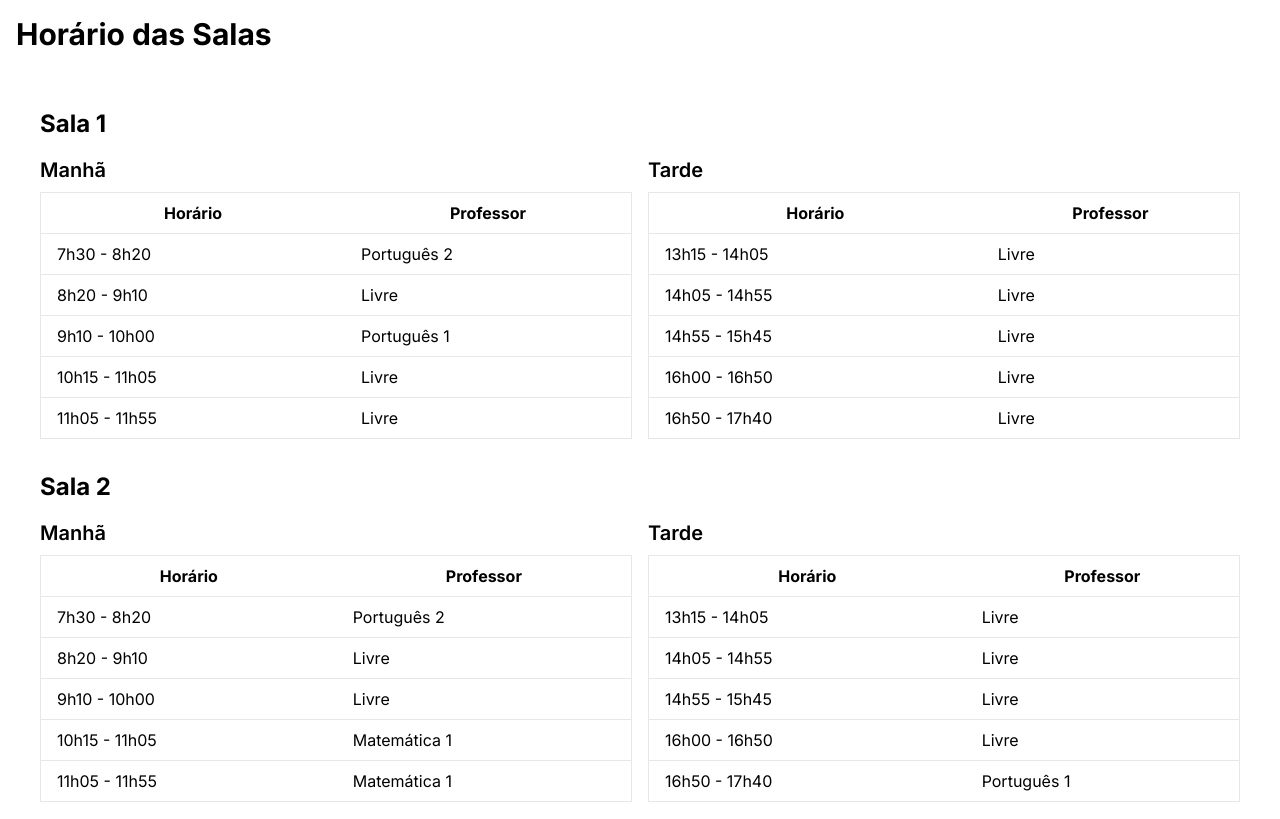
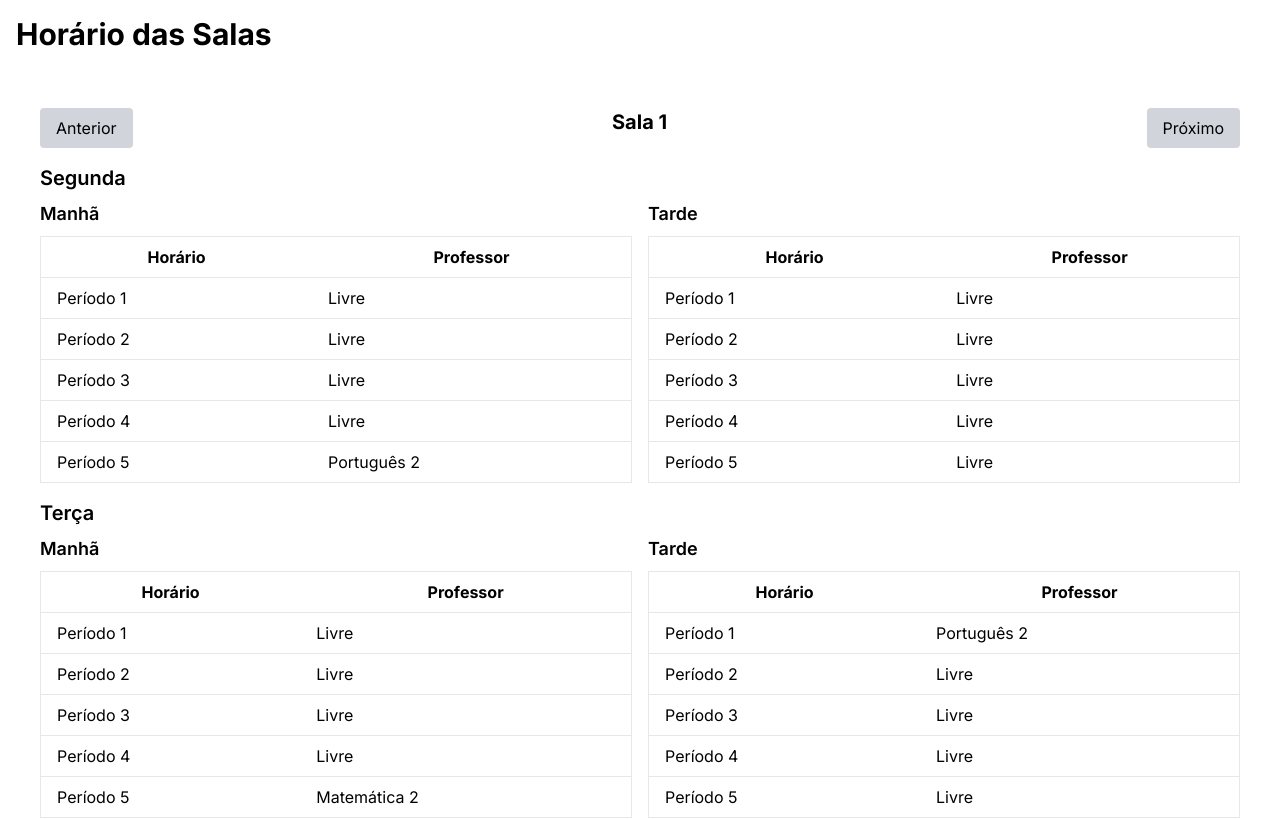
Before and after one commit to AlexandreNoguez/shcool-scheduler, a Next.js app: page / in a window 1280 px wide. Shown: the top 819 px of the page. Built offline with nearby package versions, Linux system fonts and the light colour scheme.

Commit message:
feat: added pagination and days of the week

```diff
--- a/src/app/components/ScheduleTable.jsx
+++ b/src/app/components/ScheduleTable.jsx
@@ -2,37 +2,31 @@ import React, { useState, useEffect } from "react";
 
 // Definindo os horários dos períodos
 const periods = {
-  morning: [
-    "7h30 - 8h20",
-    "8h20 - 9h10",
-    "9h10 - 10h00",
-    "10h15 - 11h05",
-    "11h05 - 11h55",
-  ],
-  afternoon: [
-    "13h15 - 14h05",
-    "14h05 - 14h55",
-    "14h55 - 15h45",
-    "16h00 - 16h50",
-    "16h50 - 17h40",
-  ],
+  morning: ["Período 1", "Período 2", "Período 3", "Período 4", "Período 5"],
+  afternoon: ["Período 1", "Período 2", "Período 3", "Período 4", "Período 5"],
 };
 
+const daysOfWeek = ["Segunda", "Terça", "Quarta", "Quinta", "Sexta"];
 const rooms = ["Sala 1", "Sala 2", "Sala 3", "Sala 4", "Sala 5"];
 const teachers = {
   "Português 1": "Português",
   "Português 2": "Português",
   "Matemática 1": "Matemática",
   "Matemática 2": "Matemática",
+  "Geografia 1": "Geografia",
+  "Geografia 2": "Geografia",
 };
 
 const initializeSchedule = () => {
   const schedule = {};
   for (let room of rooms) {
-    schedule[room] = {
+    schedule[room] = {};
+    for (let day of daysOfWeek) {
+      schedule[room][day] = {
         morning: Array(5).fill(null), // 5 períodos na manhã
         afternoon: Array(5).fill(null), // 5 períodos na tarde
       };
+    }
   }
   return schedule;
 };
@@ -44,39 +38,38 @@ const allocateSubject = (schedule, subject) => {
 
   for (let teacher of subjectTeachers) {
     let periodsPerTeacher = 4; // Cada professor terá 4 períodos
-    let afternoonPeriods = 0;
+    let attempts = 0; // Limitar o número de tentativas para evitar loop infinito
 
-    while (periodsPerTeacher > 0) {
-      let turn = afternoonPeriods < 2 ? "afternoon" : "morning"; // Primeiro preenche 2 períodos da tarde
-      if (turn === "afternoon") afternoonPeriods++;
+    while (periodsPerTeacher > 0 && attempts < 100) {
+      let turn = periodsPerTeacher > 2 ? "afternoon" : "morning"; // Primeiro preenche 2 períodos da tarde
       let room = rooms[Math.floor(Math.random() * rooms.length)];
+      let day = daysOfWeek[Math.floor(Math.random() * daysOfWeek.length)];
       let period = Math.floor(Math.random() * 5);
 
-      if (!schedule[room][turn][period]) {
-        schedule[room][turn][period] = teacher;
+      // Verificar se já existe a mesma aula no mesmo dia e turno
+      let periodOccupied = false;
+      for (let r of rooms) {
+        if (schedule[r][day][turn][period] === teacher) {
+          periodOccupied = true;
+          break;
+        }
+      }
+
+      if (!schedule[room][day][turn][period] && !periodOccupied) {
+        schedule[room][day][turn][period] = teacher;
         periodsPerTeacher--;
       }
+      attempts++;
+    }
 
-      // Prevenção de loop infinito
-      if (periodsPerTeacher === 0 && afternoonPeriods < 2) {
-        for (let r of rooms) {
-          for (let p = 0; p < 5; p++) {
-            if (!schedule[r]["afternoon"][p]) {
-              schedule[r]["afternoon"][p] = teacher;
-              afternoonPeriods++;
-              periodsPerTeacher--;
-              if (afternoonPeriods >= 2) break;
-            }
-          }
-          if (afternoonPeriods >= 2) break;
-        }
-      }
+    if (periodsPerTeacher > 0) {
+      console.log(`Não foi possível alocar todos os períodos para ${teacher}`);
     }
   }
 };
 
 const allocatePeriods = (schedule) => {
-  const subjects = ["Português", "Matemática"];
+  const subjects = ["Português", "Matemática", "Geografia"];
   for (let subject of subjects) {
     console.log(`Alocando horários para ${subject}`);
     allocateSubject(schedule, subject);
@@ -85,6 +78,7 @@ const allocatePeriods = (schedule) => {
 
 const ScheduleTable = () => {
   const [scheduleData, setScheduleData] = useState(initializeSchedule());
+  const [currentPage, setCurrentPage] = useState(0);
 
   useEffect(() => {
     const schedule = initializeSchedule();
@@ -92,14 +86,46 @@ const ScheduleTable = () => {
     setScheduleData(schedule);
   }, []);
 
+  const handleNextPage = () => {
+    if (currentPage < rooms.length - 1) {
+      setCurrentPage(currentPage + 1);
+    }
+  };
+
+  const handlePrevPage = () => {
+    if (currentPage > 0) {
+      setCurrentPage(currentPage - 1);
+    }
+  };
+
+  const room = rooms[currentPage];
+
   return (
     <div className="p-6">
-      {rooms.map((room) => (
-        <div key={room} className="mb-8">
-          <h2 className="text-2xl font-bold mb-4">{room}</h2>
+      <div className="flex justify-between mb-4">
+        <button
+          onClick={handlePrevPage}
+          disabled={currentPage === 0}
+          className="px-4 py-2 bg-gray-300 rounded"
+        >
+          Anterior
+        </button>
+        <span className="text-xl font-bold">{room}</span>
+        <button
+          onClick={handleNextPage}
+          disabled={currentPage === rooms.length - 1}
+          className="px-4 py-2 bg-gray-300 rounded"
+        >
+          Próximo
+        </button>
+      </div>
+      <div className="mb-8">
+        {daysOfWeek.map((day) => (
+          <div key={day} className="mb-4">
+            <h3 className="text-xl font-semibold mb-2">{day}</h3>
             <div className="flex flex-wrap -mx-2">
               <div className="w-full md:w-1/2 px-2">
-              <h3 className="text-xl font-semibold mb-2">Manhã</h3>
+                <h4 className="text-lg font-semibold mb-2">Manhã</h4>
                 <table className="min-w-full bg-white border border-gray-200">
                   <thead>
                     <tr>
@@ -112,7 +138,7 @@ const ScheduleTable = () => {
                       <tr key={index}>
                         <td className="py-2 px-4 border-b">{period}</td>
                         <td className="py-2 px-4 border-b">
-                        {scheduleData[room].morning[index] || "Livre"}
+                          {scheduleData[room][day].morning[index] || "Livre"}
                         </td>
                       </tr>
                     ))}
@@ -120,7 +146,7 @@ const ScheduleTable = () => {
                 </table>
               </div>
               <div className="w-full md:w-1/2 px-2">
-              <h3 className="text-xl font-semibold mb-2">Tarde</h3>
+                <h4 className="text-lg font-semibold mb-2">Tarde</h4>
                 <table className="min-w-full bg-white border border-gray-200">
                   <thead>
                     <tr>
@@ -133,7 +159,7 @@ const ScheduleTable = () => {
                       <tr key={index}>
                         <td className="py-2 px-4 border-b">{period}</td>
                         <td className="py-2 px-4 border-b">
-                        {scheduleData[room].afternoon[index] || "Livre"}
+                          {scheduleData[room][day].afternoon[index] || "Livre"}
                         </td>
                       </tr>
                     ))}
@@ -144,6 +170,7 @@ const ScheduleTable = () => {
           </div>
         ))}
       </div>
+    </div>
   );
 };
 
--- a/src/app/page.tsx
+++ b/src/app/page.tsx
@@ -1,21 +1,10 @@
-'use client'
+"use client";
 import { useState } from "react";
-import ScheduleTable from "./components/ScheduleTable"
+import ScheduleTable from "./components/ScheduleTable";
 
 export default function Home() {
-  const [schedule, setSchedule] = useState([]);
-
-  const generateSchedule = async () => {
-    const response = await fetch("/api/schedule", {
-      method: "POST",
-    });
-    const data = await response.json();
-    if (data.success) {
-      setSchedule(data.schedule);
-    } else {
-      console.error("Error generating schedule:", data.message);
-    }
-  };
+  const [form, setForm] = useState();
+  console.log("entrei");
 
   return (
     <div className="container mx-auto p-4">
```
Lines whose indentation alone changed are shown as unchanged.
